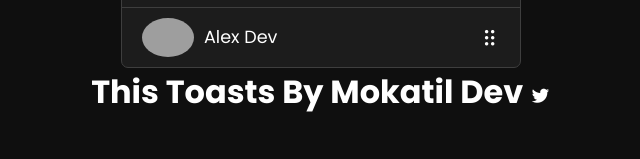
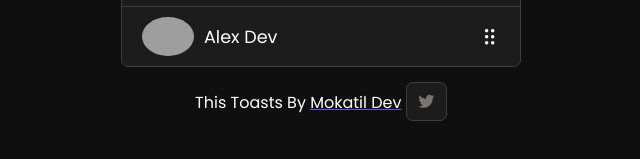
Before and after one commit to MokatilDev/Drop-Sortable-List, a plain HTML site: page index.html in a window 1280 px wide. Shown: the part 459-618 px from the top of the page, without its empty margins (319-959 px from the left). Drawn offline with nearby package versions, Linux system fonts and the light colour scheme; grey boxes are pictures that could not be loaded.

Commit message:
Adding style of CopyRight

```diff
--- a/style.css
+++ b/style.css
@@ -76,3 +76,55 @@ li.active :where(div,i){
 i{
     font-size: 1.3rem;
 }
+
+.Mokatil {
+    color: var(--Color-Normal);
+    font-size: 1rem;
+    font-weight: 400;
+    margin: 0;
+    margin-top: 20px;
+}
+
+.Mokatil span {
+    color: var(--Color-Normal);
+    text-decoration: underline #7245fa;
+    transition: all 0.3s;
+    margin: 0;
+
+}
+
+.uil-twitter{
+    color: var(--Color-Button);
+    background-color: var(--Bg-Button);
+    padding: 5px 10px;
+    font-size: 1.2rem;
+    border-radius: 7px;
+    border: 1px solid var(--Boder);
+    cursor: pointer;
+    margin: 0;
+    transition: all 0.3s;
+}
+
+.uil-twitter:hover {
+    color: var(--Color-Normal);
+    margin: 0;
+    background-color: var(--Boder-Basic);
+    border: 1px solid var(--Color-Basic);
+}
+
+.Title{
+    font-weight: 400;
+    margin-bottom: 30px;
+    font-size: 2.2rem;
+}
+
+.CopyRight{
+    display: flex;
+    justify-content: center;
+}
+
+.Title{
+    text-align: center;
+    font-size: 1.9rem;
+    font-weight: 500;
+}
```
